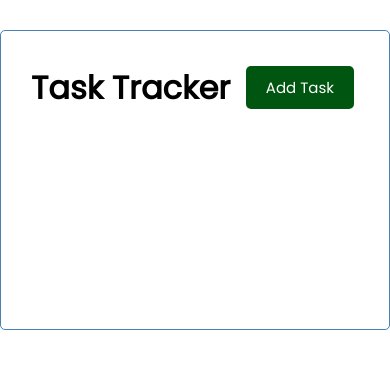
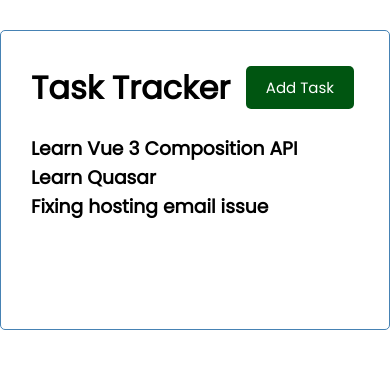
Before and after one commit to fueremi/Vue3-Task_Tracker, a Vue app: page / in a window 390 px wide. Shown: the top 368 px of the page. Built offline with nearby package versions, Linux system fonts and the light colour scheme.

Commit message:
feat(tasks): mobility to tasks

```diff
--- a/src/App.vue
+++ b/src/App.vue
@@ -1,16 +1,46 @@
 <template>
   <div class="container">
     <Header text="Task Tracker" />
+    <Tasks :tasks="tasks" />
   </div>
 </template>
 
 <script>
 import Header from "@/components/Header";
+import Tasks from "@/components/Tasks";
 
 export default {
   name: "App",
   components: {
     Header,
+    Tasks,
+  },
+  data() {
+    return {
+      tasks: [],
+    };
+  },
+  created() {
+    this.tasks = [
+      {
+        id: 1,
+        task: "Learn Vue 3 Composition API",
+        date: "Sep 5th at 9.30am",
+        reminder: true,
+      },
+      {
+        id: 2,
+        task: "Learn Quasar",
+        date: "Sep 6th at 9.30am",
+        reminder: true,
+      },
+      {
+        id: 1,
+        task: "Fixing hosting email issue",
+        date: "Sep 8th at 9.30am",
+        reminder: false,
+      },
+    ];
   },
 };
 </script>
--- /dev/null
+++ b/src/components/Tasks.vue
@@ -0,0 +1,14 @@
+<template>
+  <div v-for="task in tasks" :key="task.id">
+    <h3>{{ task.task }}</h3>
+  </div>
+</template>
+
+<script>
+export default {
+  name: "Tasks",
+  props: {
+    tasks: Array,
+  },
+};
+</script>
```
